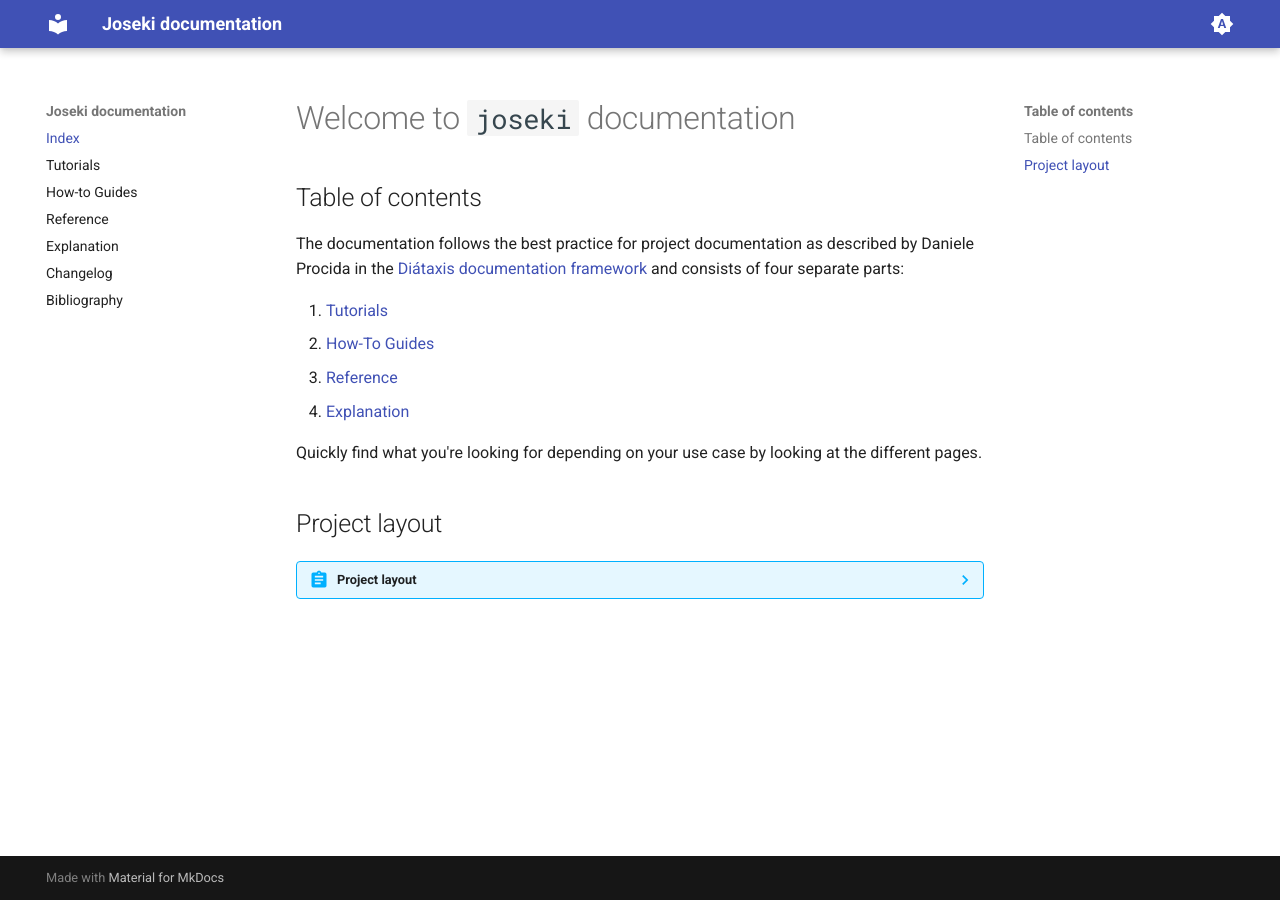
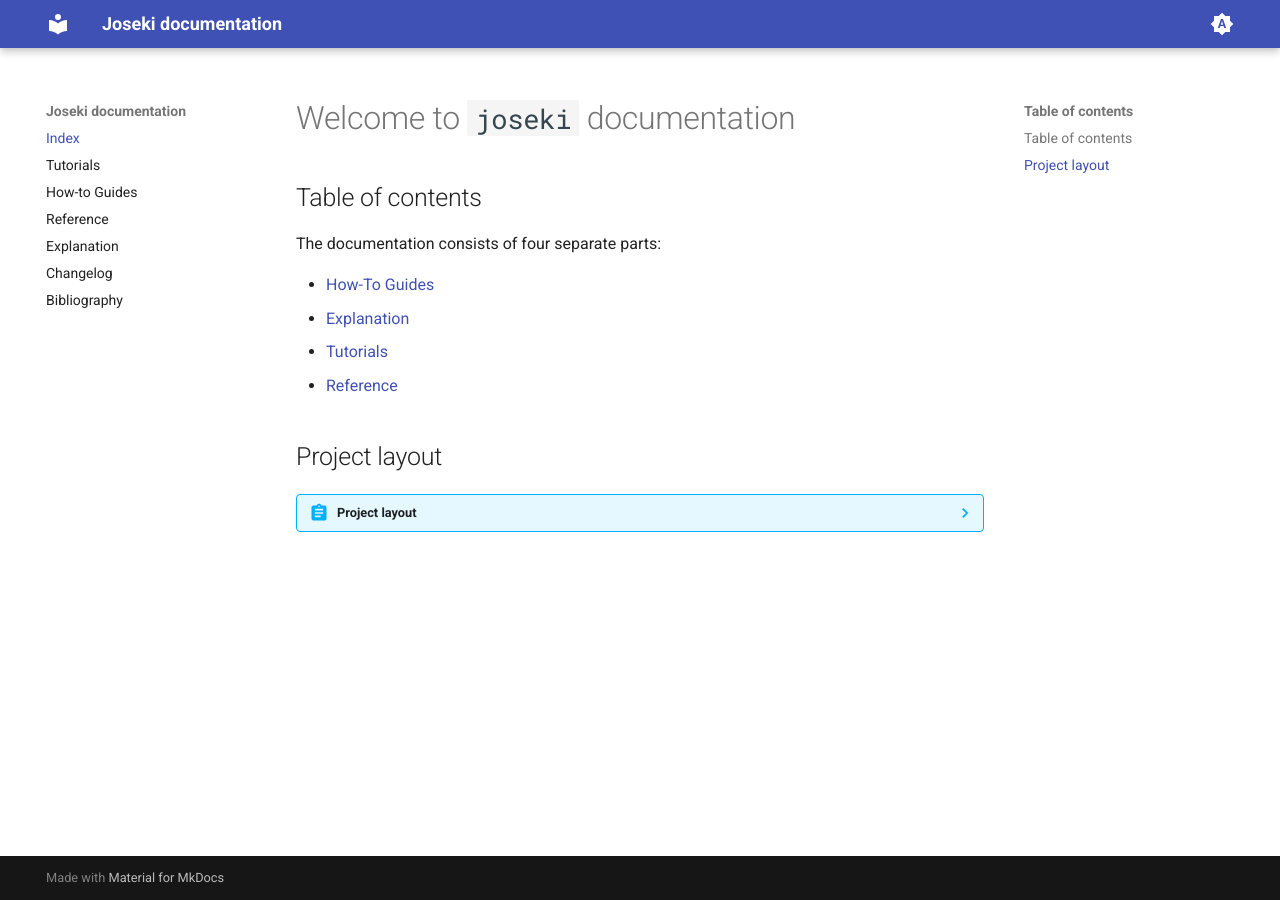
Before and after one commit to rayference/joseki, an MkDocs documentation site: the page built from docs/index.md, in a window 1280 px wide. Built offline with MkDocs 1.6.1 and Material for MkDocs 9.7.7, drawn with Linux system fonts in a browser that asks for light colours.

Commit message:
Update table of contents

```diff
--- a/docs/index.md
+++ b/docs/index.md
@@ -2,18 +2,12 @@
 
 ## Table of contents
 
-The documentation follows the best practice for
-project documentation as described by Daniele Procida
-in the [Diátaxis documentation framework](https://diataxis.fr/)
-and consists of four separate parts:
+The documentation consists of four separate parts:
 
-1. [Tutorials](tutorials.md)
-2. [How-To Guides](how-to-guides.md)
-3. [Reference](reference.md)
-4. [Explanation](explanation.md)
-
-Quickly find what you're looking for depending on
-your use case by looking at the different pages.
+* [How-To Guides](how-to-guides.md)
+* [Explanation](explanation.md)
+* [Tutorials](tutorials.md)
+* [Reference](reference.md)
 
 ## Project layout
 
```
